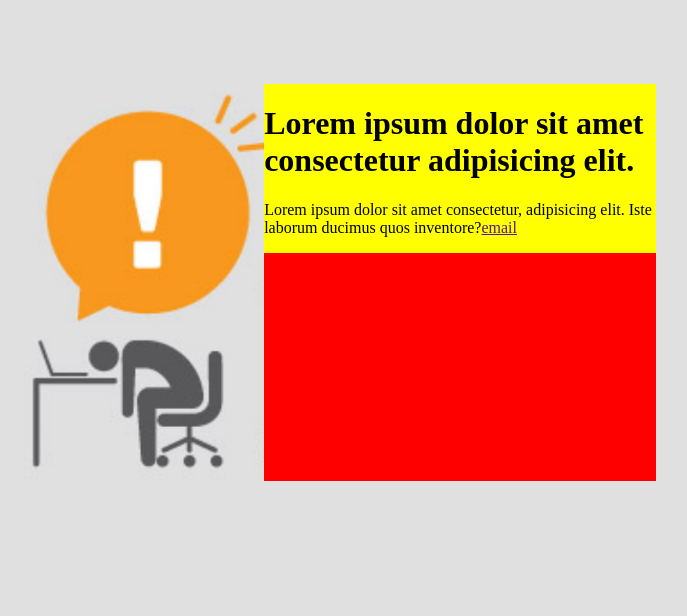
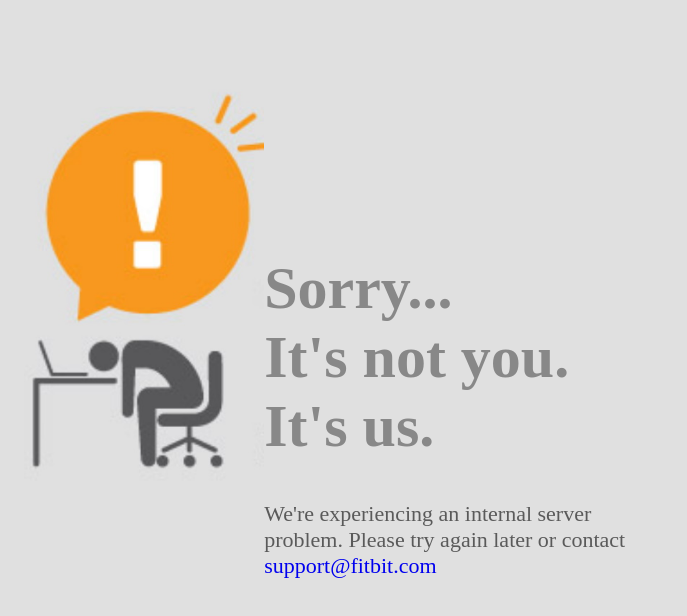
Before and after one commit to EBliujus/06_sorry, a website: page index.html in a window 1280 px wide. Shown: the whole page, without its empty margins (300-987 px from the left). Drawn offline with Linux system fonts and the light colour scheme.

Commit message:
done deal, then you know change br

```diff
--- a/index.html
+++ b/index.html
@@ -10,11 +10,11 @@
 
 <body style="background-color: #E0E0E0">
 
-    <main style="background-color:red; width: 50%; margin-left: 25%; margin-top: 6%; display: inline-block;">
+    <main style="width: 50%; margin-left: 25%; margin-top: 6%; display: inline-block;">
         <img src="./pagrindinis-pav.jpg" alt="tired person sleeping on table" style="float: left; width: 38%;">
-        <div style="background-color: yellow; width: 62%; float: left;">
-            <h1>Lorem ipsum dolor sit amet consectetur adipisicing elit.</h1>
-                <p>Lorem ipsum dolor sit amet consectetur, adipisicing elit. Iste laborum ducimus quos inventore?<a href="">email</a></p>
+        <div style="width: 60%; float: left; ">
+            <h1 style="color: #888888; margin-top: 170px; font-size: 60px; text-align: left;">Sorry... <br> It's not you. <br> It's us.</h1>
+                <p style="font-size: 22px; color: #5A5A5A; ">We're experiencing an internal server problem. Please try again later or contact <a style="text-decoration: none;" href="#">support@fitbit.com</a></p>
         </div>
     </main>
 
```
